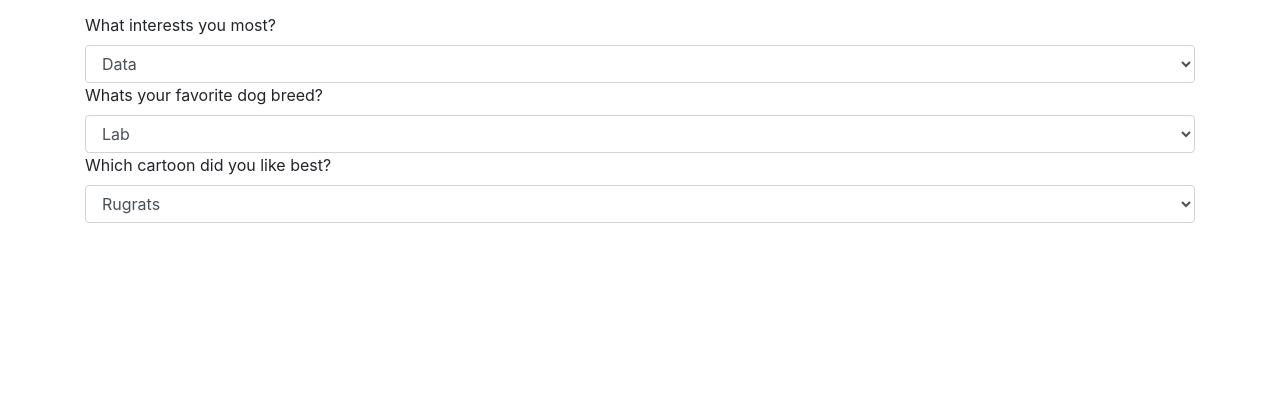
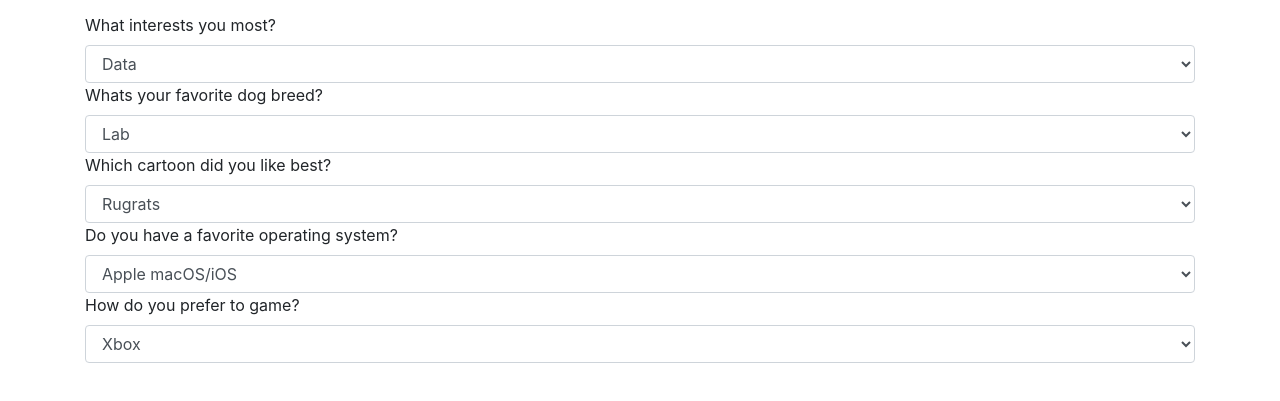
Before and after one commit to ericamarroquin/programming-suggester, a plain HTML site: page index.html in a window 1280 px wide. Shown: the part 107-508 px from the top of the page. Drawn offline with Linux system fonts and the light colour scheme.

Commit message:
add all survey drop down menus

```diff
--- a/index.html
+++ b/index.html
@@ -36,6 +36,22 @@
         <option value="1">Wild Thornberrys</option>
         <option value="3">Hey Arnold!</option>
       </select>
+
+      <label for="os">Do you have a favorite operating system?</label>
+      <select class="form-control" id="os">
+        <option value="0">Apple macOS/iOS</option>
+        <option value="0">Microsoft Windows</option>
+        <option value="0">Linux</option>
+        <option value="0">Android</option>
+      </select>
+
+      <label for="games">How do you prefer to game?</label>
+      <select class="form-control" id="games">
+        <option value="-1">Xbox</option>
+        <option value="-3">PC</option>
+        <option value="-2">Playstation</option>
+        <option value="0">I don't game</option>
+      </select>
     </form>
   </div>
 </body>
```
